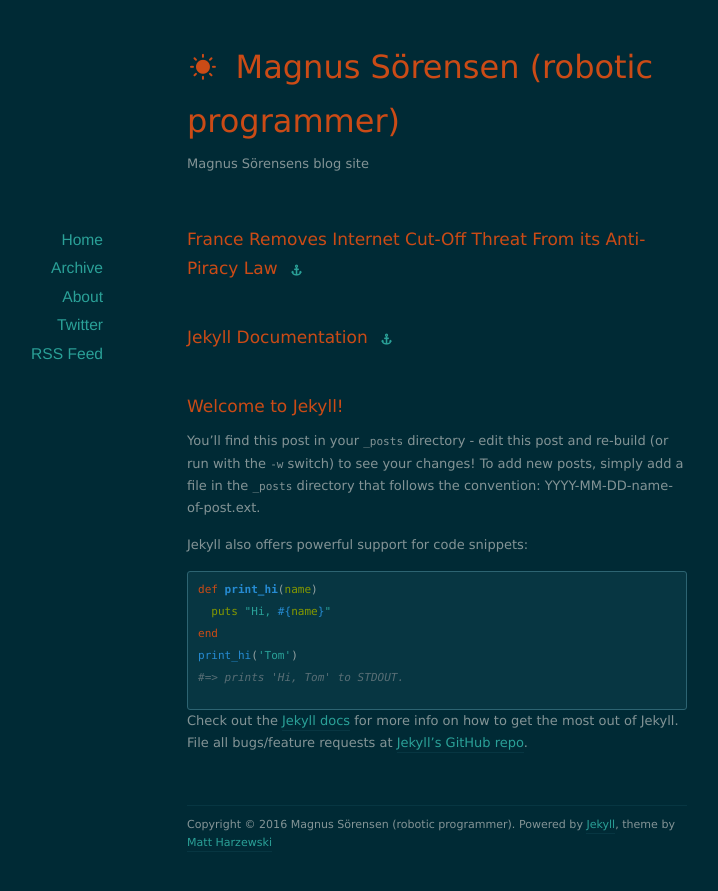
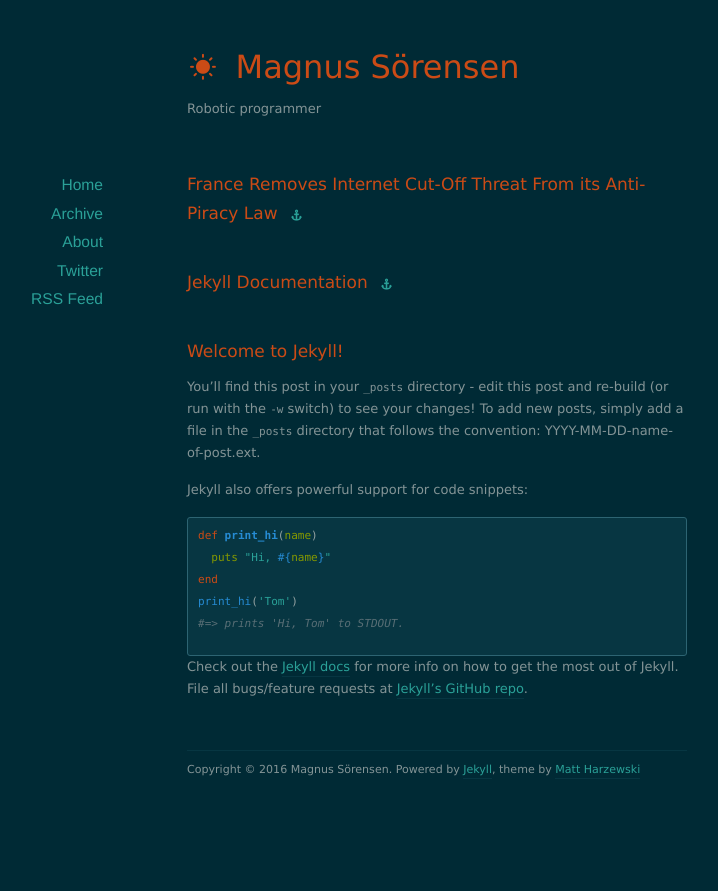
Before and after one commit to byteofsoren/byteofsoren.github.io, a Jekyll site: the page built from index.html, in a window 1280 px wide. Shown: the top 891 px of the page, without its empty margins (203-921 px from the left). Built offline with Jekyll 4.4.1, drawn with Linux system fonts in a browser that asks for light colours; nearby versions of some CDN libraries; the list of posts is cut into pages by our own code.

Commit message:
Changed _confifg.yml file again

```diff
--- a/_config.yml
+++ b/_config.yml
@@ -1,6 +1,6 @@
-name: Magnus Sörensen (robotic programmer)
+name: Magnus Sörensen
 url: http://byteofsoren.github.io
-description: Magnus Sörensens blog site
+description: Robotic programmer
 
 permalink: /:year/:month/:day/:title/
 paginate: 10
```
